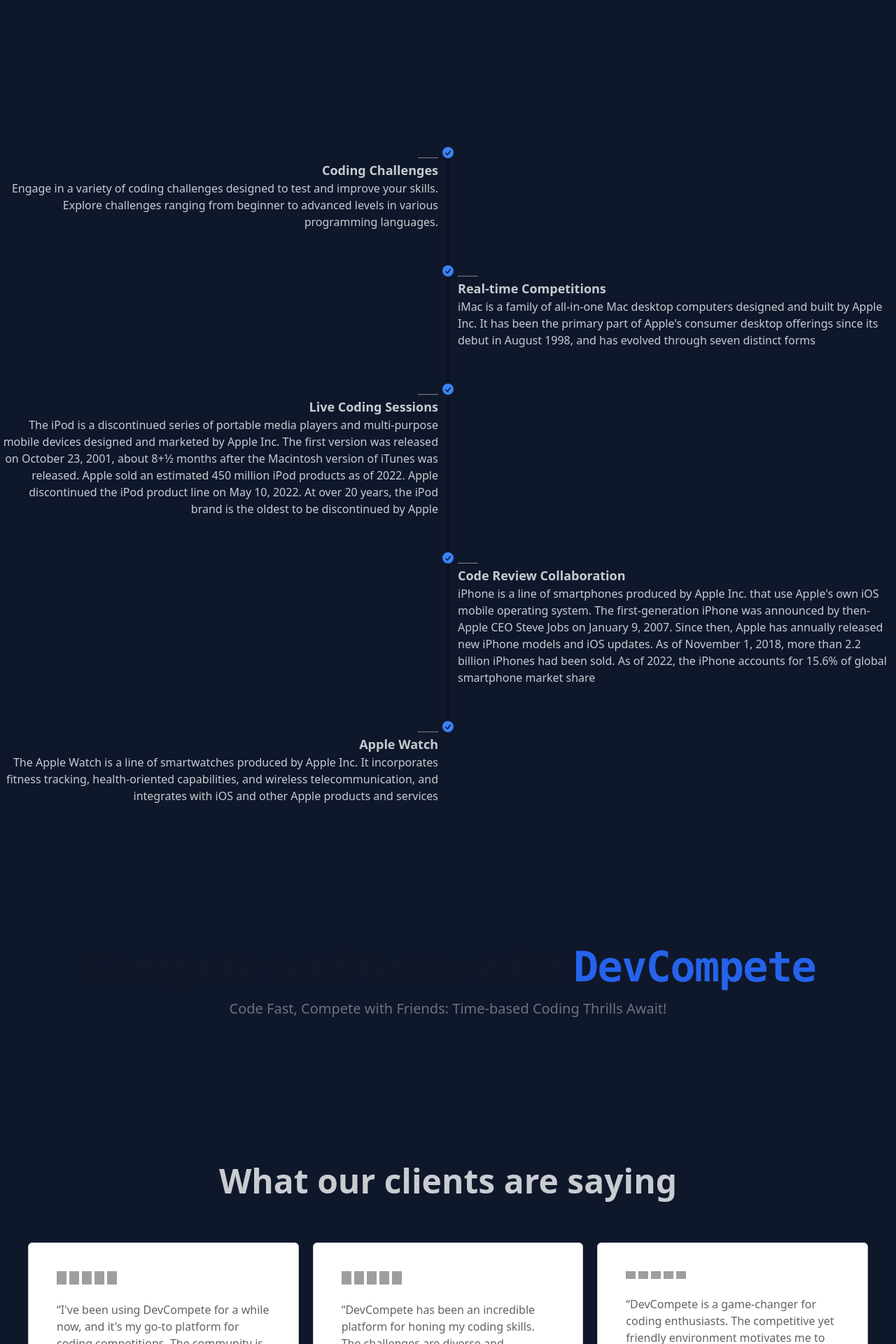
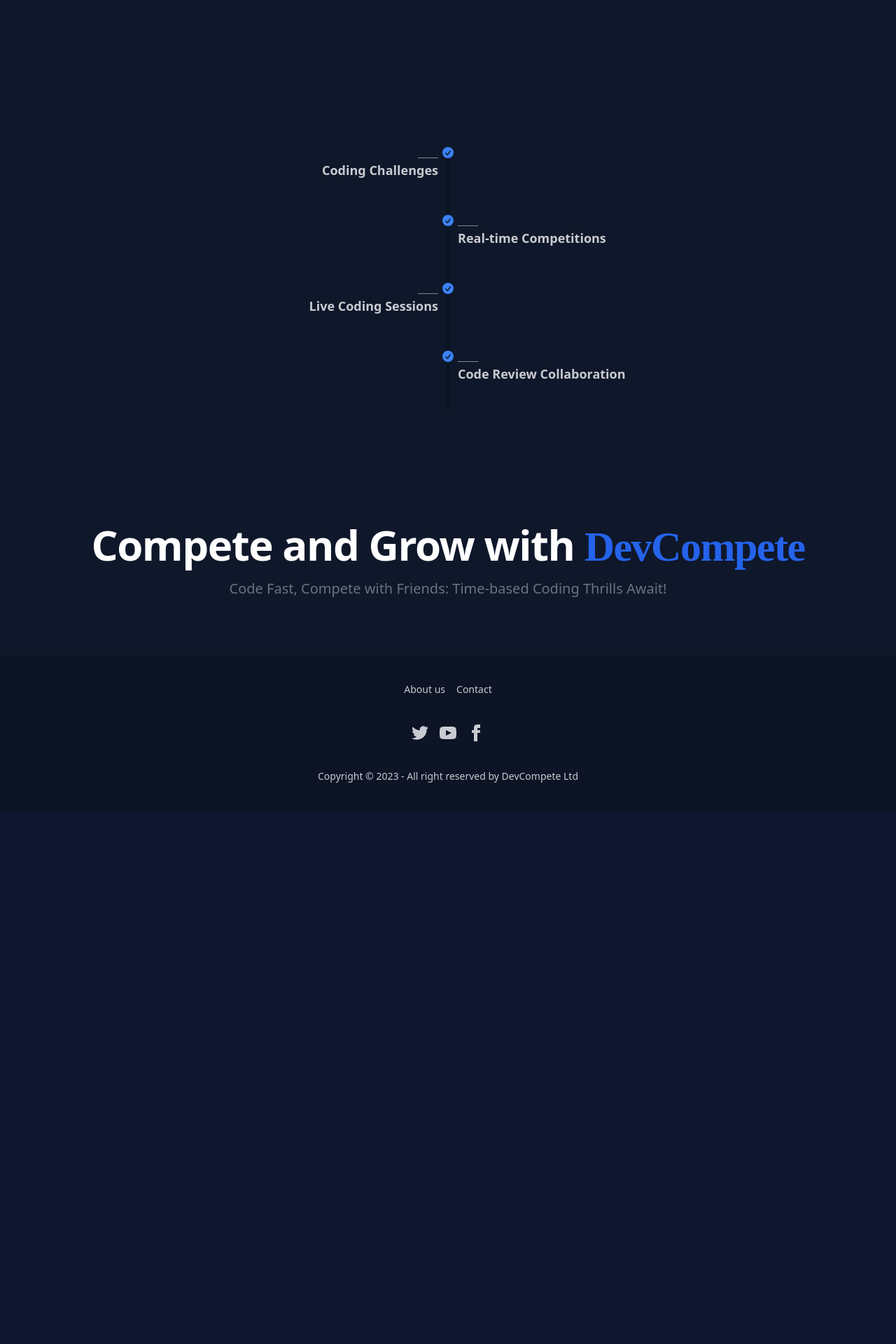
Before and after one commit to notnotrachit/devcompete, a Django app: page / in a window 1280 px wide. Shown: the part 678-2598 px from the top of the page at 70% size. After the commit the page ends 1796 px from the top, so only its background shows below. Run offline with Django 4.2, Linux system fonts and the light colour scheme; parts of the project's set-up code (start-up, migrations or seed data) failed here and were passed over; some libraries are stand-ins or nearby versions; some web fonts are replaced; grey boxes are pictures that could not be loaded.

Commit message:
minor ui fixes

```diff
--- a/contest/views.py
+++ b/contest/views.py
@@ -100,10 +100,4 @@ class ContestSubmission(View):
 
         print(f"Final Score: {final_data['passed_test_case']}/{final_data['total_test_cases']}")
 
-
-
-
-        # resp = {
-        #     'output': response.json()['stdout'],
-        # }
         return JsonResponse({'output': f"Final Score: {final_data['passed_test_case']}/{final_data['total_test_cases']}"})
--- a/templates/base.html
+++ b/templates/base.html
@@ -25,6 +25,7 @@
       rel="stylesheet"
     />
     <script src="https://cdnjs.cloudflare.com/ajax/libs/flowbite/2.1.1/flowbite.min.js"></script>
+    <link href="https://db.onlinewebfonts.com/c/8cdbb48678e4418f22a2f507c2b975bd?family=Blanka-Regular" rel="stylesheet">
   </head>
   <body>
     {% include 'navbar.html' %}
--- a/templates/home.html
+++ b/templates/home.html
@@ -6,7 +6,7 @@
         <div class="items-center lg:flex">
             <div class="w-full lg:w-1/2">
                 <div class="lg:max-w-lg">
-                    <h1 class="text-4xl text-white font-semibold lg:text-5xl ml-10 text-left">Compete and Grow with <br> <span class="text-blue-500 font-mono font-semibold">DevCompete</span></h1>
+                    <h1 class="text-4xl text-white font-semibold lg:text-5xl ml-10 text-left">Compete and Grow with <br> <span class="text-blue-500 font-[Blanka-Regular] font-semibold">DevCompete</span></h1>
 
                     <p class="mt-4 text-lg ml-10 text-left">Bringing the competitiveness into competitive programming</p>
                     <a href="/contests">
@@ -31,8 +31,6 @@
     <div class="timeline-start md:text-end mb-10 ">
       <time class="font-mono italic">___</time>
       <div class="text-lg font-black">Coding Challenges</div>
-      Engage in a variety of coding challenges designed to test and improve your skills.
-          Explore challenges ranging from beginner to advanced levels in various programming languages.
     </div>
     <hr/>
   </li>
@@ -44,7 +42,7 @@
     <div class="timeline-end mb-10">
       <time class="font-mono italic">___</time>
       <div class="text-lg font-black">Real-time Competitions</div>
-      iMac is a family of all-in-one Mac desktop computers designed and built by Apple Inc. It has been the primary part of Apple's consumer desktop offerings since its debut in August 1998, and has evolved through seven distinct forms
+
     </div>
     <hr />
   </li>
@@ -57,7 +55,7 @@
     <div class="timeline-start md:text-end mb-10">
       <time class="font-mono italic">___</time>
       <div class="text-lg font-black">Live Coding Sessions</div>
-      The iPod is a discontinued series of portable media players and multi-purpose mobile devices designed and marketed by Apple Inc. The first version was released on October 23, 2001, about 8+1⁄2 months after the Macintosh version of iTunes was released. Apple sold an estimated 450 million iPod products as of 2022. Apple discontinued the iPod product line on May 10, 2022. At over 20 years, the iPod brand is the oldest to be discontinued by Apple
+
     </div>
     <hr />
   </li>
@@ -69,20 +67,9 @@
     <div class="timeline-end mb-10">
       <time class="font-mono italic">___</time>
       <div class="text-lg font-black">Code Review Collaboration</div>
-      iPhone is a line of smartphones produced by Apple Inc. that use Apple's own iOS mobile operating system. The first-generation iPhone was announced by then-Apple CEO Steve Jobs on January 9, 2007. Since then, Apple has annually released new iPhone models and iOS updates. As of November 1, 2018, more than 2.2 billion iPhones had been sold. As of 2022, the iPhone accounts for 15.6% of global smartphone market share
+
     </div>
     <hr />
-  </li>
-  <li>
-    <hr />
-    <div class="timeline-middle">
-      <svg xmlns="http://www.w3.org/2000/svg" viewBox="0 0 20 20" fill="currentColor" class="h-5 w-5 fill-blue-500"><path fill-rule="evenodd" d="M10 18a8 8 0 100-16 8 8 0 000 16zm3.857-9.809a.75.75 0 00-1.214-.882l-3.483 4.79-1.88-1.88a.75.75 0 10-1.06 1.061l2.5 2.5a.75.75 0 001.137-.089l4-5.5z" clip-rule="evenodd" /></svg>
-    </div>
-    <div class="timeline-start md:text-end mb-10">
-      <time class="font-mono italic">___</time>
-      <div class="text-lg font-black">Apple Watch</div>
-      The Apple Watch is a line of smartwatches produced by Apple Inc. It incorporates fitness tracking, health-oriented capabilities, and wireless telecommunication, and integrates with iOS and other Apple products and services
-    </div>
   </li>
 </ul>
 
@@ -94,10 +81,10 @@
 
 
     <div class="text-center my-50 mt-40 mb-20">
-      <h1 class="mb-4 text-4xl font-extrabold leading-none tracking-tight text-gray-900 md:text-5xl lg:text-6xl dark:text-black">
-          Compete and Grow with <span class="text-blue-600 dark:text-blue-500 font-mono font-extrabold">DevCompete</span>
+      <h1 class="mb-4 text-4xl font-extrabold leading-none tracking-tight text-white md:text-5xl lg:text-6xl">
+          Compete and Grow with <span class="text-blue-600 font-[Blanka-Regular] font-extrabold">DevCompete</span>
       </h1>
-      <p class="text-lg font-normal text-gray-500 lg:text-xl dark:text-gray-400">
+      <p class="text-lg font-normal text-gray-500 lg:text-xl">
         Code Fast, Compete with Friends: Time-based Coding Thrills Await!
       </p>
   </div>
@@ -105,7 +92,7 @@
 
 
 
-  <section class="block">
+  <section class="block hidden">
     <!-- Container -->
     <div class="mx-auto w-full max-w-7xl px-5 py-0 md:px-10 md:py-24 lg:py-32">
 
@@ -180,8 +167,10 @@
     <nav class="grid grid-flow-col gap-4">
       <a class="link link-hover">About us</a>
       <a class="link link-hover">Contact</a>
+      <!--
       <a class="link link-hover">Jobs</a>
       <a class="link link-hover">Press kit</a>
+      -->
     </nav>
     <nav>
       <div class="grid grid-flow-col gap-4">
@@ -191,7 +180,7 @@
       </div>
     </nav>
     <aside>
-      <p>Copyright © 2023 - All right reserved by DevCompete Industries Ltd</p>
+      <p>Copyright © 2023 - All right reserved by DevCompete Ltd</p>
     </aside>
   </footer>
     <div>
--- a/templates/navbar.html
+++ b/templates/navbar.html
@@ -30,7 +30,7 @@
         </div>
       </div>
       <div class="navbar-center">
-        <a class="btn btn-ghost font-mono text-2xl">DevCompete</a>
+        <a class="btn btn-ghost font-[Blanka-Regular] text-2xl text-primary">DevCompete</a>
       </div>
       <div class="navbar-end">
         {% if request.user.is_authenticated %}
```
